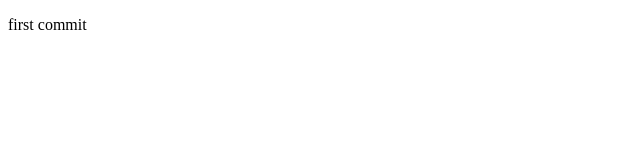
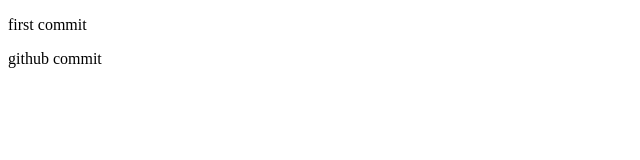
Before and after one commit to VladKryvenko/test_repo2, a plain HTML site: page index.html in a window 1280 px wide. Shown: the full height of the page, 0-640 px from the left. Drawn offline with Linux system fonts and the light colour scheme.

Commit message:
Update index.html

```diff
--- a/index.html
+++ b/index.html
@@ -7,5 +7,6 @@
 </head>
 <body>
 	<p>first commit</p>
+	<p>github commit</p>
 </body>
 </html>
```
